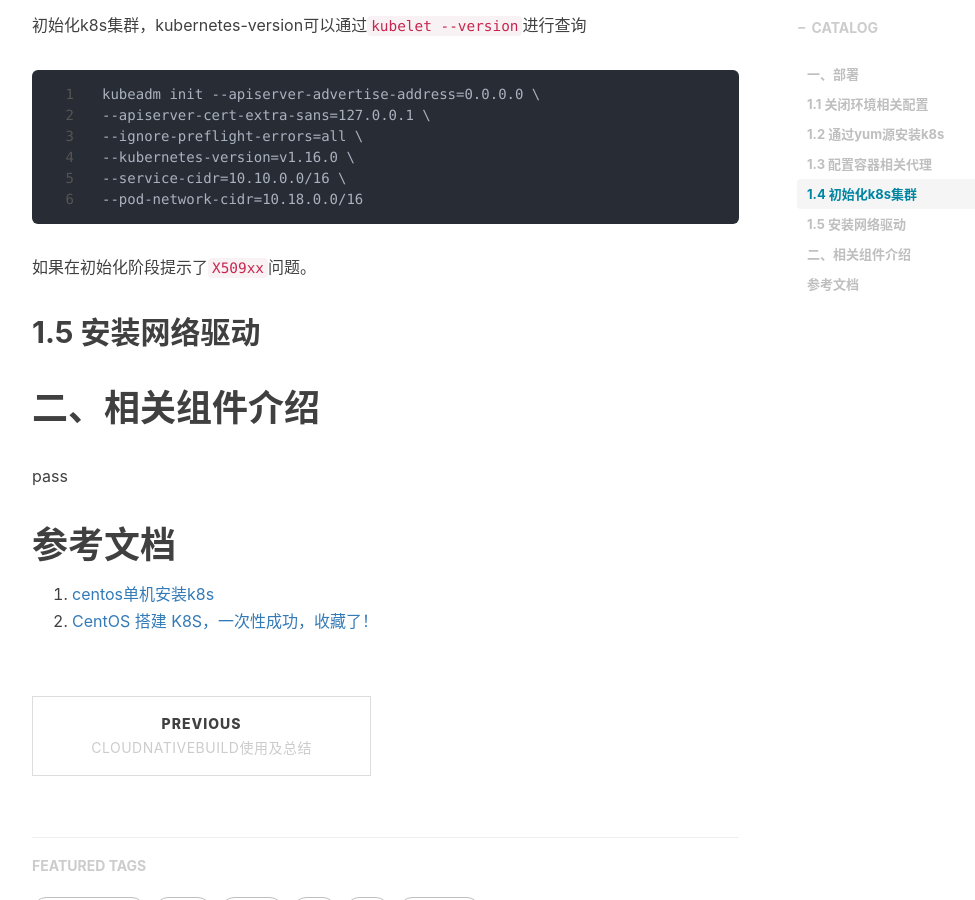
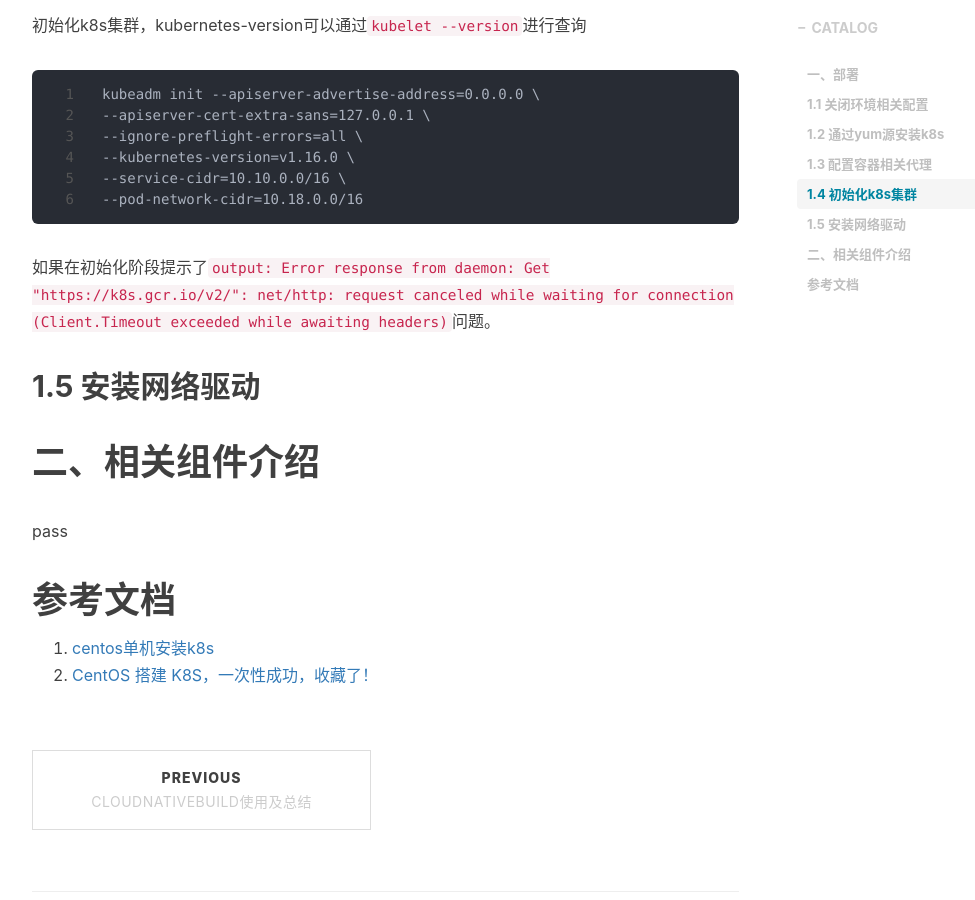
Before and after one commit to shihai1991/shihai1991.github.io, a Jekyll site: the page built from _posts/2022-09-14-K8S deployment.md, in a window 1280 px wide and 900 px high, scrolled down 2529 px. Shown: the whole window, without its empty margins (233-1208 px from the left). Built offline with Jekyll 4.4.1, drawn with Linux system fonts in a browser that asks for light colours; nearby versions of some CDN libraries; comment, search, counter and statistics services are not loaded.

Commit message:
Update 2022-09-14-K8S deployment.md

````diff
--- a/_posts/2022-09-14-K8S deployment.md
+++ b/_posts/2022-09-14-K8S deployment.md
@@ -89,7 +89,7 @@
 --service-cidr=10.10.0.0/16 \
 --pod-network-cidr=10.18.0.0/16
 ```
-如果在初始化阶段提示了`X509xx`问题。
+如果在初始化阶段提示了`output: Error response from daemon: Get "https://k8s.gcr.io/v2/": net/http: request canceled while waiting for connection (Client.Timeout exceeded while awaiting headers)`问题。
 
 ## 1.5 安装网络驱动
 
````
